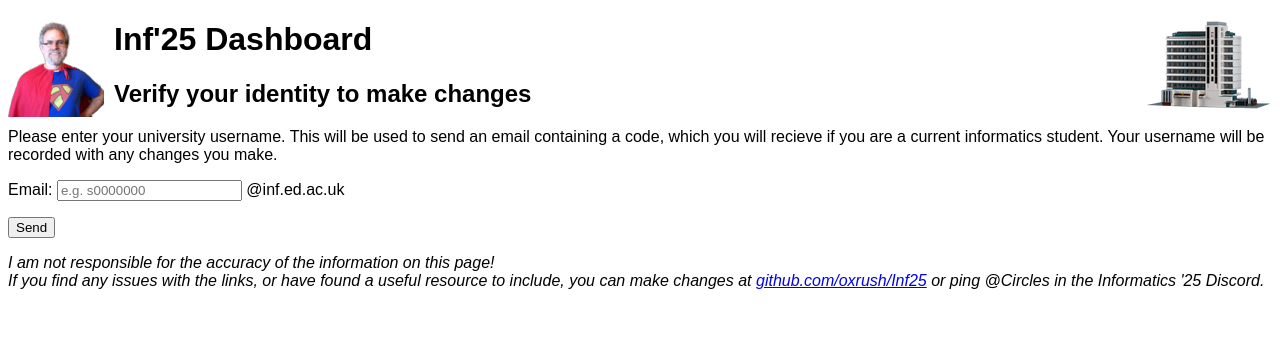
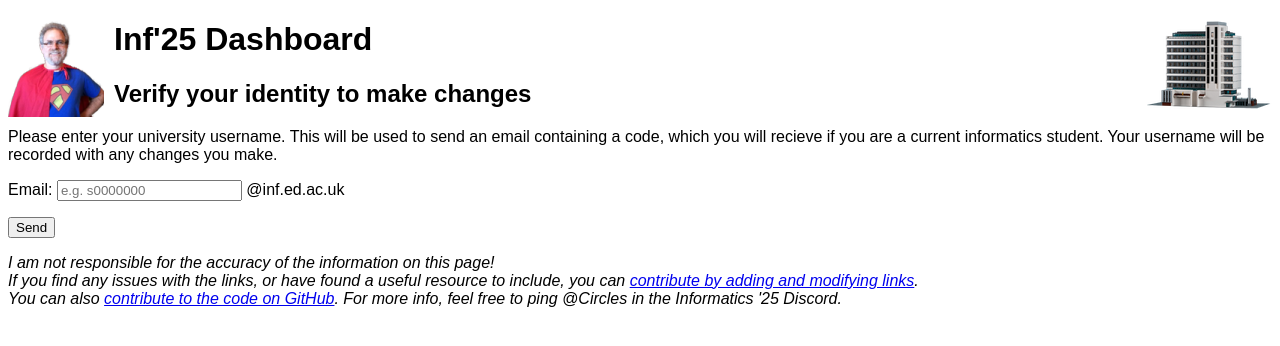
Before and after one commit to oxrush/Inf25, a Flask app: page /verify in a window 1280 px wide. Shown: the top 346 px of the page. Run offline with Flask 2, Linux system fonts and the light colour scheme; parts of the project's set-up code (start-up, migrations or seed data) failed here and were passed over.

Commit message:
Update frame.html

```diff
--- a/templates/frame.html
+++ b/templates/frame.html
@@ -35,7 +35,8 @@
     {% endblock %}
 
     <p><em>I am not responsible for the accuracy of the information on this page!<br>
-    If you find any issues with the links, or have found a useful resource to include, you can make changes at <a href="https://github.com/oxrush/Inf25/" target="_blank">github.com/oxrush/Inf25</a> or ping @Circles in the Informatics '25 Discord.<br>
+    If you find any issues with the links, or have found a useful resource to include, you can <a href="{{url_for('contribute')}}">contribute by adding and modifying links</a>.<br>
+    You can also <a href="https://github.com/oxrush/Inf25/" target="_blank">contribute to the code on GitHub</a>. For more info, feel free to ping @Circles in the Informatics '25 Discord.<br>
     </em></p>
 
     </body>
```
